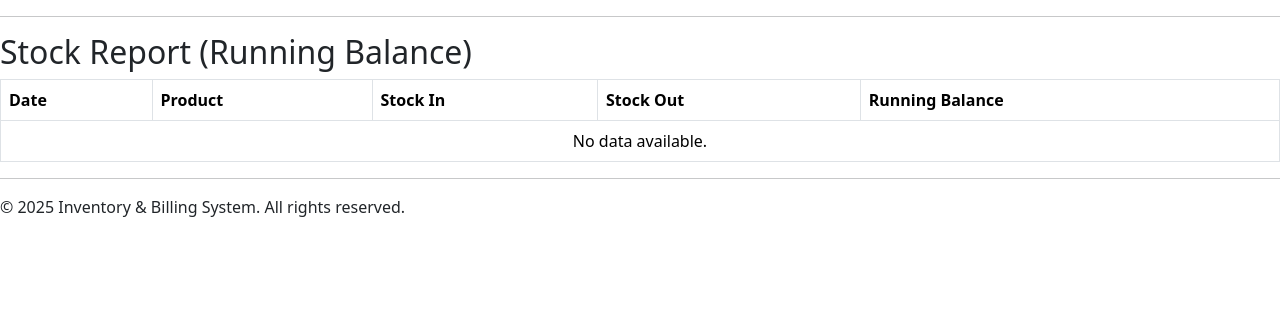
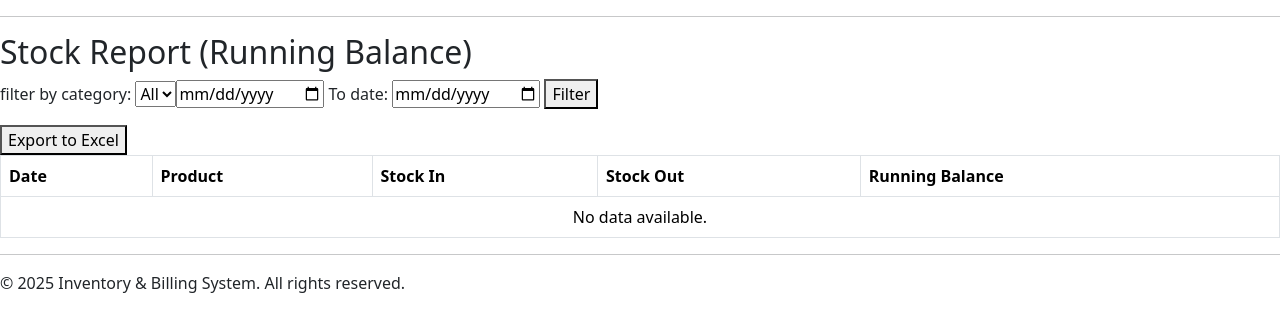
Before and after one commit to Nishad-Koormath/Inventory-management-and-Billing-system, a Django app: page /stock-report/ in a window 1280 px wide. Shown: the part 24-356 px from the top of the page. Run offline with Django 5.2, Linux system fonts and the light colour scheme; data that the repository does not hold is empty.

Commit message:
Add Excel export functionality for stock report

```diff
--- a/product_app/templates/product_app/stock_report.html
+++ b/product_app/templates/product_app/stock_report.html
@@ -4,6 +4,34 @@
 
 {% block content %}
 <h2>Stock Report (Running Balance)</h2>
+
+<form action="" method="get" class="mb-3">
+    <label for="">filter by category:</label>
+    <select name="category" id="">
+        <option value="">All</option>
+        {% for cat in category %}
+        <option value="{{ cat.name }}" {% if selected_category == cat.id|stringformat:"s" %}selected{% endif %}>{{ cat.name }}</option>
+        {% endfor %}
+
+        <label for="">From date:</label>
+        <input type="date" name="start_date" value="{{ start_date }}">
+
+        <label for="">To date:</label>
+        <input type="date" name="end_date" value="{{ end_date }}">
+
+        <button type="submit">Filter</button>
+    </select>
+
+</form>
+
+<form method="get">
+    <input type="hidden" name="category" value="{{ selected_category }}">
+    <input type="hidden" name="product" value="{{ selected_product }}">
+    <input type="hidden" name="start_date" value="{{ start_date }}">
+    <input type="hidden" name="end_date" value="{{ end_date }}">
+    <input type="hidden" name="export" value="excel">
+    <button type="submit">Export to Excel</button>
+</form>
 
 <table class="table table-bordered">
     <thead>
--- a/product_app/views.py
+++ b/product_app/views.py
@@ -1,9 +1,14 @@
 from django.shortcuts import render, redirect, get_object_or_404
+import openpyxl.workbook
 from .models import Product, Supplier, Category, StockTransaction
 from .forms import ProductForm, SupplierForm, CategoryForm, StockTransactionForm
 from django.core.exceptions import ValidationError
 from django.utils.dateparse import parse_date
 from django.db.models import Sum
+from openpyxl import Workbook
+from openpyxl.utils import get_column_letter
+from django.http import HttpResponse
+from django.utils.dateparse import parse_date
 
 # Create your views here.
 # product
@@ -155,11 +160,40 @@ def stock_transaction_list(request):
 
 
 def stock_report(request):
+    categories = Category.objects.all()
     products = Product.objects.all()
+
+    selected_category = request.GET.get('category')
+    selected_product = request.GET.get('product')
+    start_date = request.GET.get('start_date')
+    end_date = request.GET.get('end_date')
+    export = request.GET.get('export')
+
+    if selected_category == 'None':
+        selected_category = None
+    if selected_product == 'None':
+        selected_product = None
+    if start_date == 'None':
+        start_date = None
+    if end_date == 'None':
+        end_date = None
+
+    filtered_product = products
+
+    if selected_category:
+        filtered_product = filtered_product.filter(category_id = selected_category)
+    if selected_product:
+        filtered_product = filtered_product.filter(id = selected_product)
+
     report_data = []
 
-    for product in products:
+    for product in filtered_product:
         transactions = StockTransaction.objects.filter(product=product).order_by('timestamp')
+
+        if start_date:
+            transactions = transactions.filter(timestamp__date__gte = start_date)
+        if end_date:
+            transactions = transactions.filter(timestamp__date_lte = end_date)
 
         balance = 0
         product_report = []
@@ -179,4 +213,40 @@ def stock_report(request):
 
         if product_report:
             report_data.extend(product_report)
-    return render(request, 'product_app/stock_report.html', {'report_data': report_data})
+
+    if export == 'excel':
+        wb = openpyxl.Workbook()
+        ws = wb.active
+        ws.title = "Stock report"
+
+        headers = ['Date', 'Product', 'In', 'Out', "Balance"]
+        ws.append(headers)
+
+        for row in report_data:
+            ws.append([
+                row['date'].strftime('%d-%m-%Y %H:%M'),
+                row['product'],
+                row['in'],
+                row['out'],
+                row['balance']
+            ])
+
+        for col in ws.columns:
+            max_length = max(len(str(cell.value)) if cell.value else 0 for cell in col)
+            ws.column_dimensions[get_column_letter(col[0].column)].width = max_length + 2
+
+        response = HttpResponse(content_type='application/vnd.openxmlformats-officedocument.spreadsheetml.sheet')
+        response['Content-Disposition'] = 'attachment; filename=stock_report.xlsx'
+        wb.save(response)
+        return response
+
+    context = {
+        'categories': categories,
+        'products': products,
+        'report_data': report_data,
+        'selected_category': selected_category,
+        'selected_product': selected_product,
+        'start_date': start_date,
+        'end_date': end_date,
+    }
+    return render(request, 'product_app/stock_report.html', context)
```
